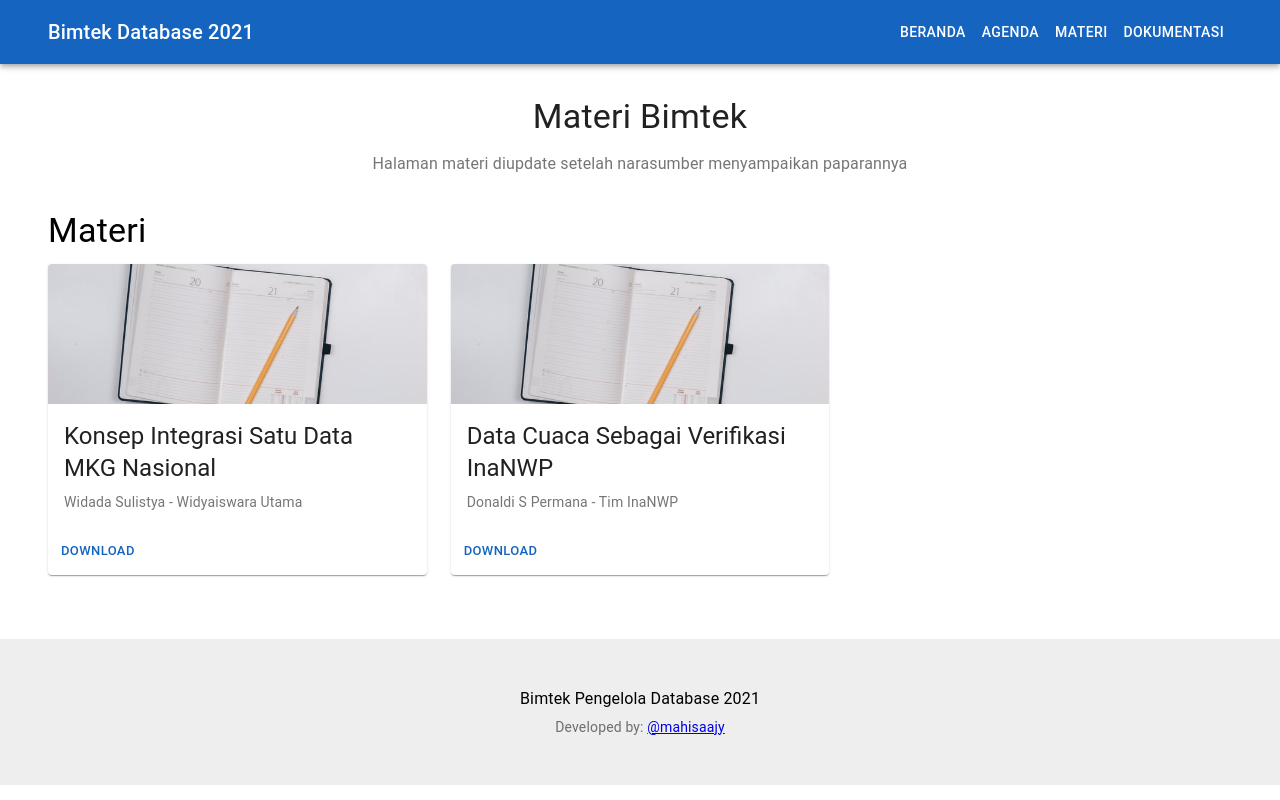
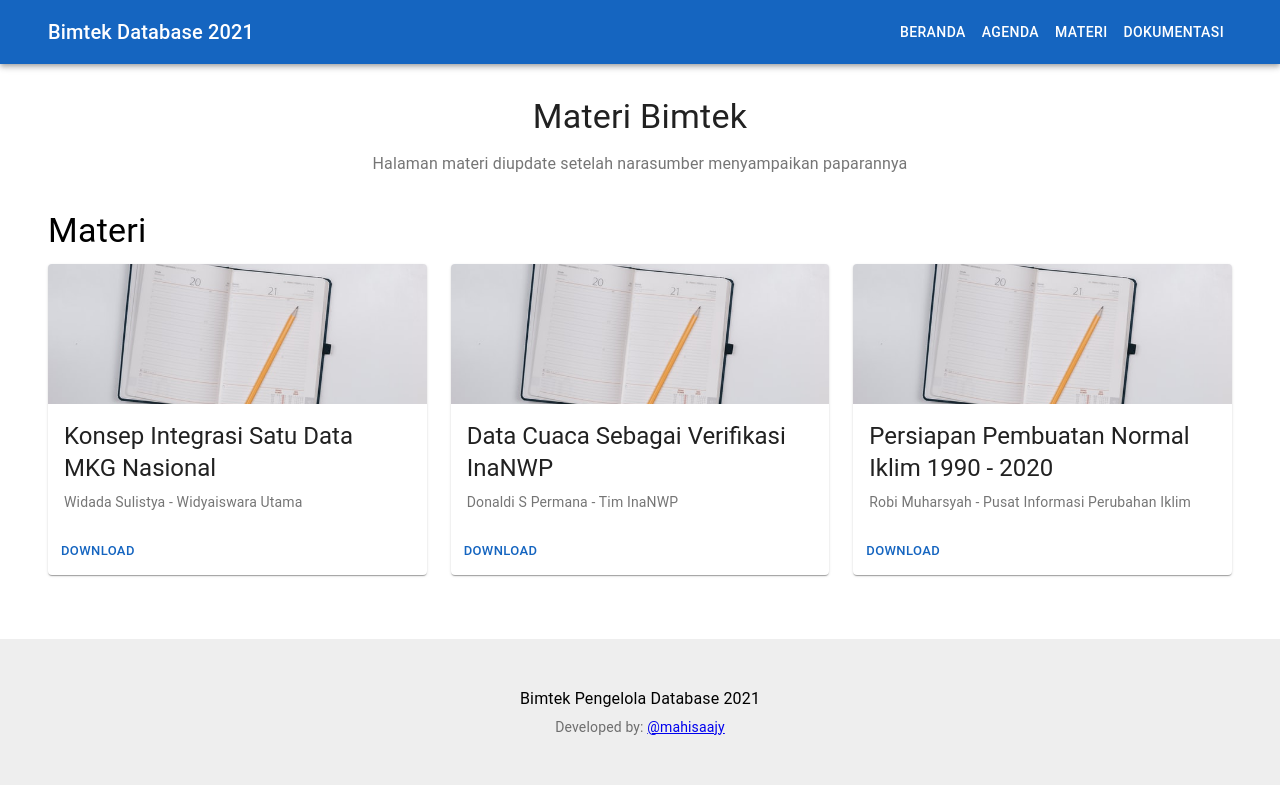
Before and after one commit to mahisaajy/bimtek2021, a React (Create React App) app: page /materi in a window 1280 px wide. Built offline with nearby package versions, Linux system fonts and the light colour scheme.

Commit message:
update halaman materi

```diff
--- a/src/pages/Materi.tsx
+++ b/src/pages/Materi.tsx
@@ -145,10 +145,11 @@ export default function Materi() {
                         <Grid item xs={12} sm={4} md={4}>
                             <CustomCard title={'Data Cuaca Sebagai Verifikasi InaNWP'} description={'Donaldi S Permana - Tim InaNWP'} imagemedia={'agenda2.jpg'} linkto={'https://drive.google.com/file/d/1HBfVKW4fJoDh3Db2F7_GwHyNkk3Xg_-1/view?usp=sharing'} />
                         </Grid>
+
+                        <Grid item xs={12} sm={4} md={4}>
+                            <CustomCard title={'Persiapan Pembuatan Normal Iklim 1990 - 2020'} description={'Robi Muharsyah - Pusat Informasi Perubahan Iklim'} imagemedia={'agenda2.jpg'} linkto={'https://drive.google.com/file/d/18hJ6LueCV7agqLCJsxeJTeKczfqF63R1/view?usp=sharing'} />
+                        </Grid>
                         {/* <Grid item xs={12} sm={4} md={4}>
-                            <CustomCard title={'Pengantar OOP (One Observation Policy)'} description={'Sunaryo - Kepala Bidang Pemeliharaan Database'} imagemedia={'agenda2.jpg'} linkto={'https://drive.google.com/file/d/1Tz15HMiMleOHr8JFgiDpS6anxwUY4fY_/view?usp=sharing'} />
-                        </Grid>
-                        <Grid item xs={12} sm={4} md={4}>
                             <CustomCard title={'Sosialisasi QM, QA, dan QC Data Cuaca dan Iklim'} description={'Urip Haryoko - Perekayasa Utama (Puslitbang)'} imagemedia={'agenda2.jpg'} linkto={'https://drive.google.com/file/d/1vIkAPiEeps03cJzGPL_n9c947U6XmKfS/view?usp=sharing'} />
                         </Grid>
 
```
